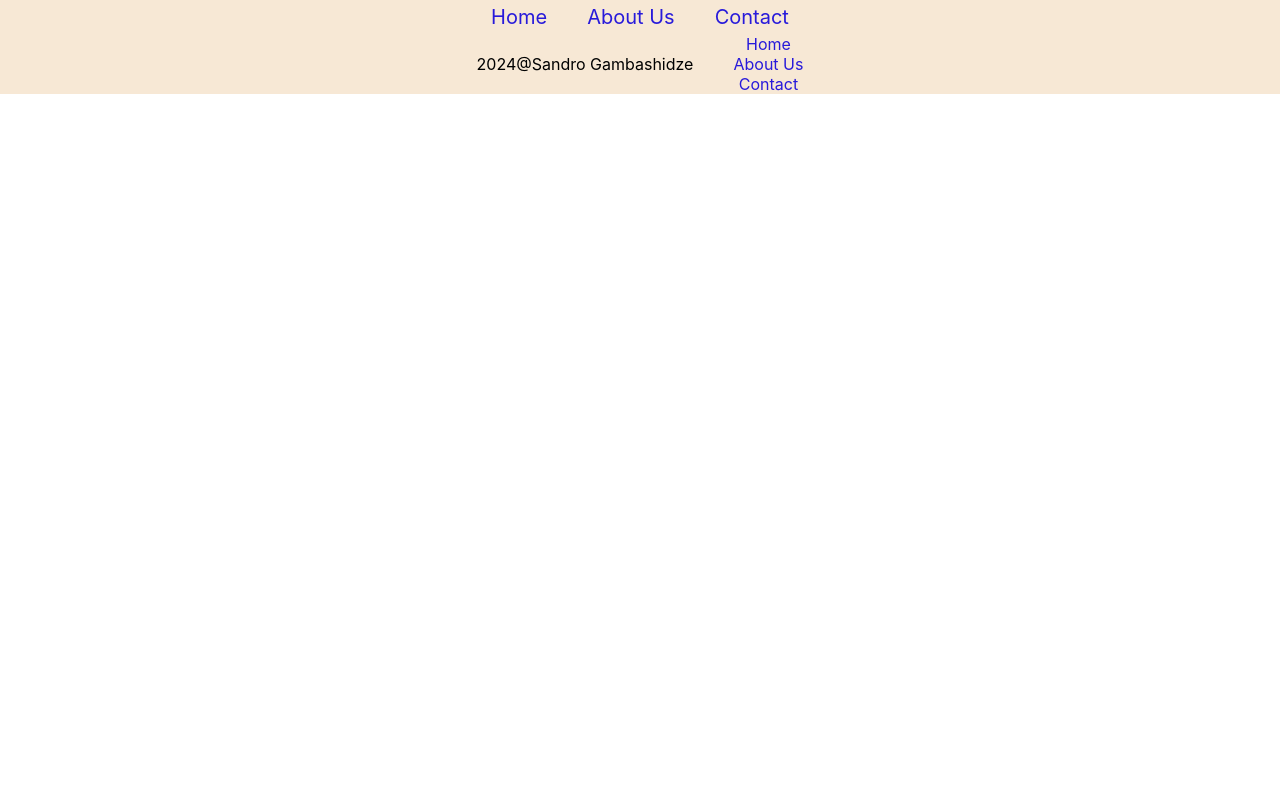
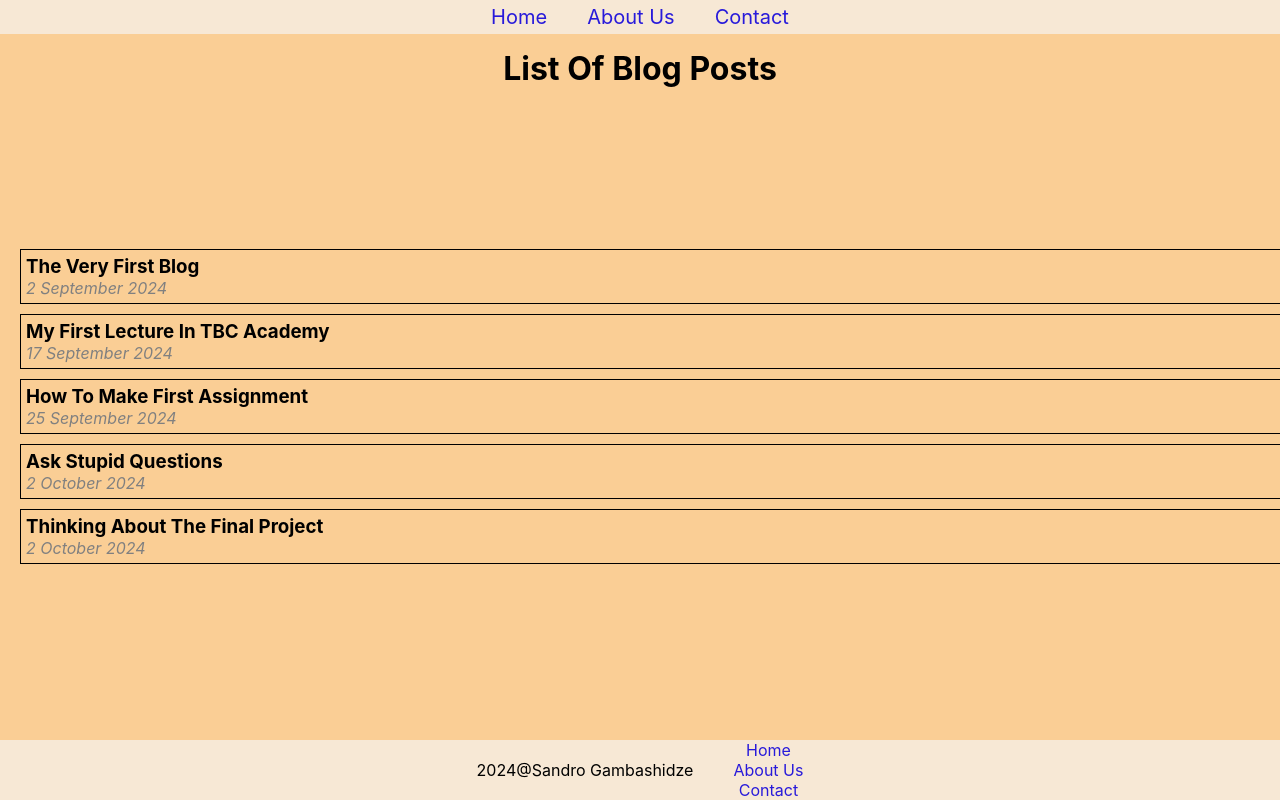
Before and after one commit to sangambash7/TBC_Assignment, a React (Create React App) app: page /Blogs in a window 1280 px wide. Built offline with nearby package versions, Linux system fonts and the light colour scheme.

Commit message:
Added Blogs Page

```diff
--- a/src/App.js
+++ b/src/App.js
@@ -1,10 +1,11 @@
-import { BrowserRouter as Router, Route, Routes, Link } from "react-router-dom";
+import { BrowserRouter as Router, Route, Routes } from "react-router-dom";
 
 import Header from "./Header/Header.js";
 import Content from "./Content/Content.js";
 import Contact from "./Contact/Contact.js";
 import About from "./About/About.js";
 import Footer from "./Footer/Footer.js";
+import Blogs from "./Blogs/Blogs.js";
 import Assignment3 from "./Assignment-3/Assignment-3.js";
 
 import "./App.css";
@@ -19,6 +20,7 @@ function App() {
           <Route path="/about" element={<About />} />
           <Route path="/contact" element={<Contact />} />
           <Route path="/Assignment-3" element={<Assignment3 />} />
+          <Route path="/Blogs" element={<Blogs />} />
         </Routes>
         <Footer />
       </div>
--- /dev/null
+++ b/src/Blogs/Blogs.css
@@ -0,0 +1,27 @@
+.blogs {
+  display: grid;
+  padding: 15px;
+}
+
+.blogs ul {
+  display: flex;
+  flex-direction: column;
+  list-style-type: none;
+  align-items: start;
+}
+
+.blogs ul li {
+  display: flex;
+  flex-direction: column;
+  border: 1px solid black;
+  width: 100%;
+  padding: 5px;
+  margin: 5px;
+  text-align: start;
+  cursor: pointer;
+}
+
+.blogs-date {
+  color: grey;
+  font-style: italic;
+}
--- /dev/null
+++ b/src/Blogs/Blogs.js
@@ -0,0 +1,20 @@
+import { blogsData } from "./BlogsData";
+import "./Blogs.css";
+
+export default function Blogs() {
+  return (
+    <main className="blogs">
+      <h1>List Of Blog Posts</h1>
+      <ul>
+        {blogsData.map((blog) => {
+          return (
+            <li key={blog.id}>
+              <h3>{blog.name}</h3>
+              <p className="blogs-date">{blog.date}</p>
+            </li>
+          );
+        })}
+      </ul>
+    </main>
+  );
+}
--- /dev/null
+++ b/src/Blogs/BlogsData.js
@@ -0,0 +1,27 @@
+export const blogsData = [
+  {
+    id: 0,
+    name: "The Very First Blog",
+    date: "2 September 2024",
+  },
+  {
+    id: 1,
+    name: "My First Lecture In TBC Academy",
+    date: "17 September 2024",
+  },
+  {
+    id: 2,
+    name: "How To Make First Assignment",
+    date: "25 September 2024",
+  },
+  {
+    id: 3,
+    name: "Ask Stupid Questions",
+    date: "2 October 2024",
+  },
+  {
+    id: 4,
+    name: "Thinking About The Final Project",
+    date: "2 October 2024",
+  },
+];
```
Also changed, not shown: src/Footer.css (deleted, +0 -23 lines), src/Footer.js (deleted, +0 -16 lines), src/Header.css (deleted, +0 -26 lines), src/Header.js (deleted, +0 -13 lines).
